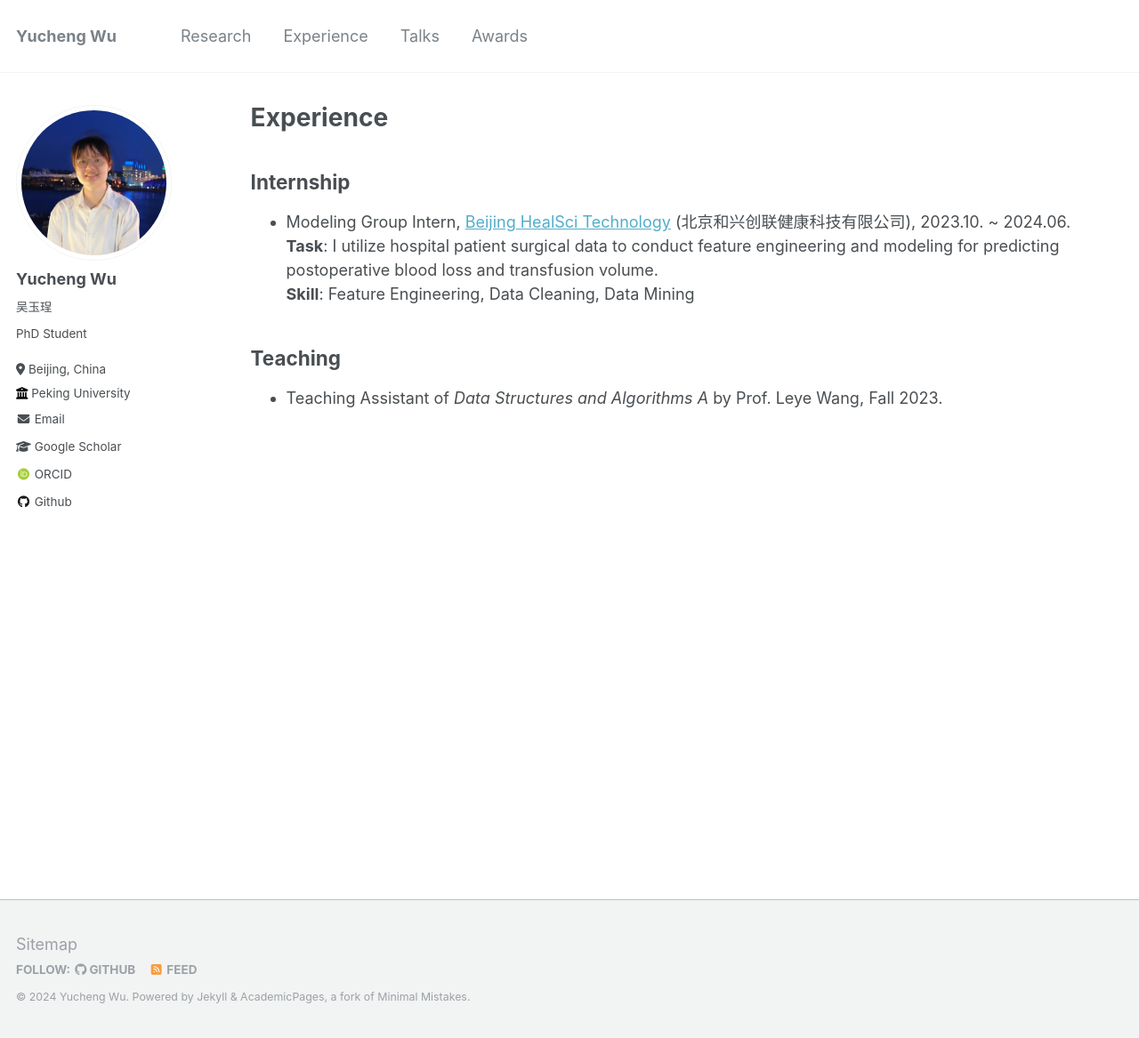
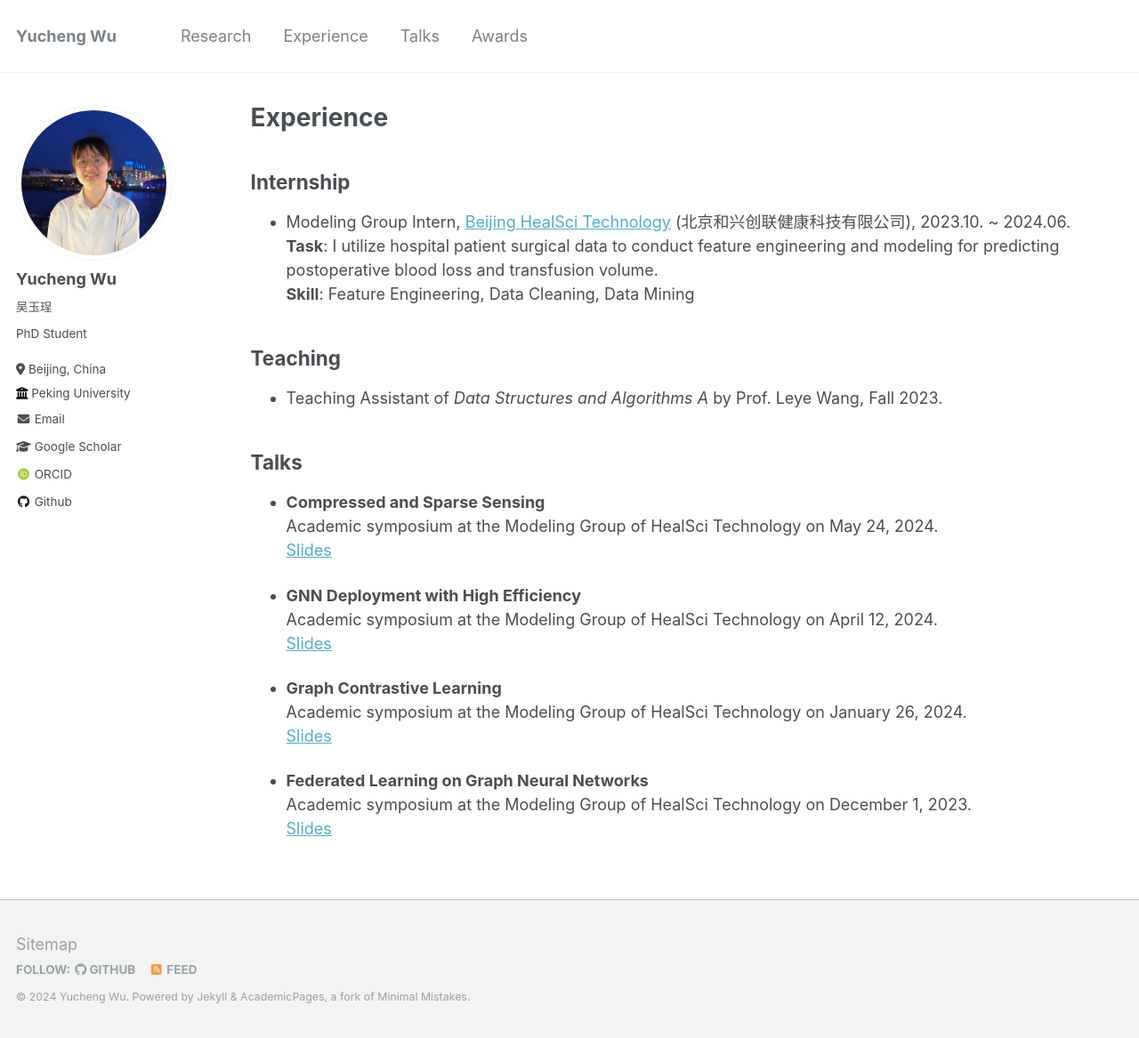
Before and after one commit to wuyucheng2002/wuyucheng2002.github.io, a Jekyll site: the page built from _pages/experience.md, in a window 1280 px wide and 1167 px high. Shown: the whole window at 89% size. Built offline with Jekyll 4.4.1, drawn with Linux system fonts in a browser that asks for light colours; some web fonts are replaced.

Commit message:
Update experience.md

```diff
--- a/_pages/experience.md
+++ b/_pages/experience.md
@@ -14,3 +14,21 @@
 ## Teaching
 
 * Teaching Assistant of *Data Structures and Algorithms A* by Prof. Leye Wang, Fall 2023.
+
+## Talks
+
+* **Compressed and Sparse Sensing** <br/>
+  Academic symposium at the Modeling Group of HealSci Technology on May 24, 2024. <br/>
+  <a href="https://wuyucheng2002.github.io/files/20240524_sparse_sensing.pdf" target="_blank">Slides</a>
+
+* **GNN Deployment with High Efficiency** <br/>
+  Academic symposium at the Modeling Group of HealSci Technology on April 12, 2024. <br/>
+  <a href="https://wuyucheng2002.github.io/files/20240412_GNN_Deployment.pdf" target="_blank">Slides</a>
+
+* **Graph Contrastive Learning** <br/>
+  Academic symposium at the Modeling Group of HealSci Technology on January 26, 2024. <br/>
+  <a href="https://wuyucheng2002.github.io/files/20240126_GCL.pdf" target="_blank">Slides</a>
+
+* **Federated Learning on Graph Neural Networks** <br/>
+  Academic symposium at the Modeling Group of HealSci Technology on December 1, 2023. <br/>
+  <a href="https://wuyucheng2002.github.io/files/20231201_FL_GNN.pdf" target="_blank">Slides</a>
```
